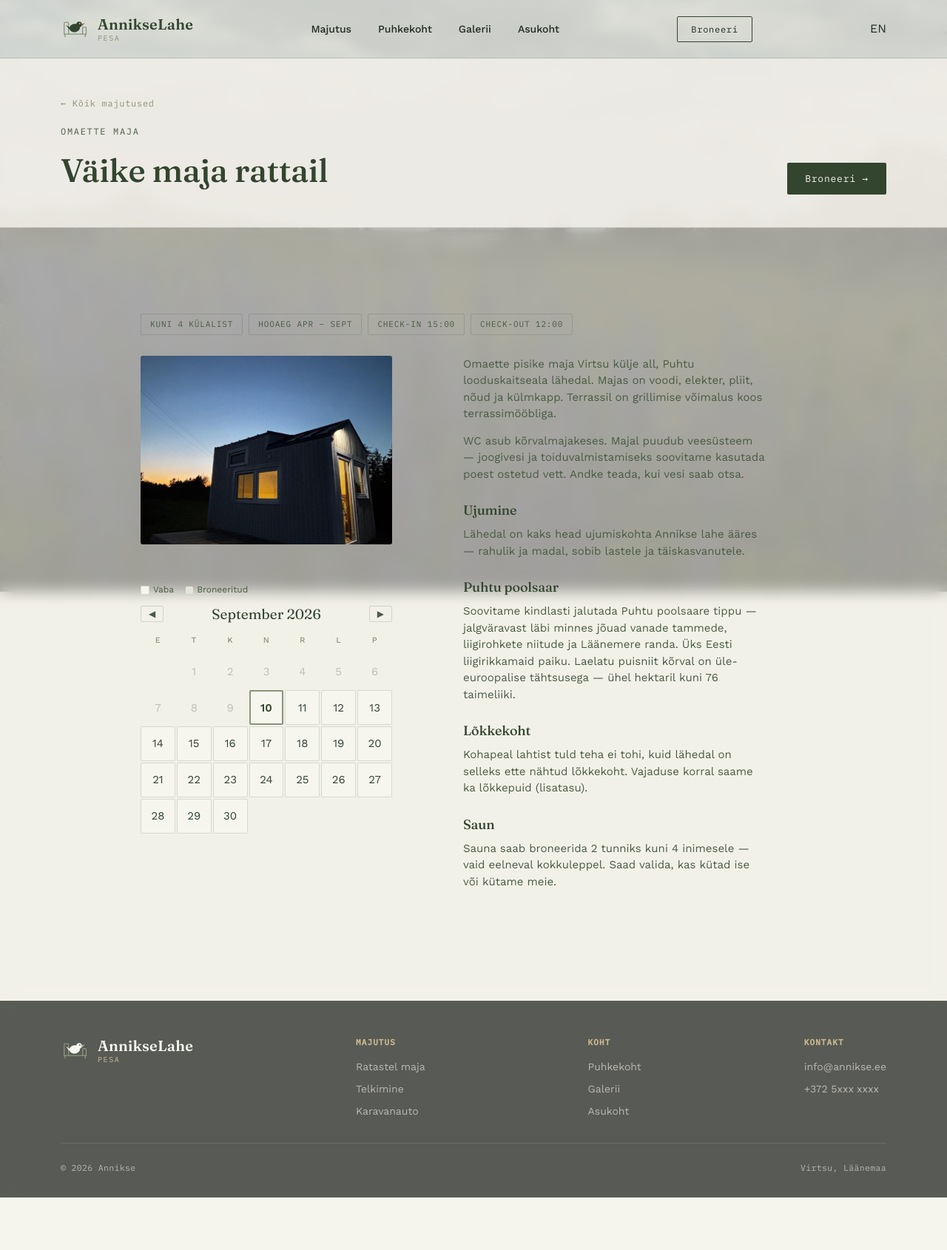
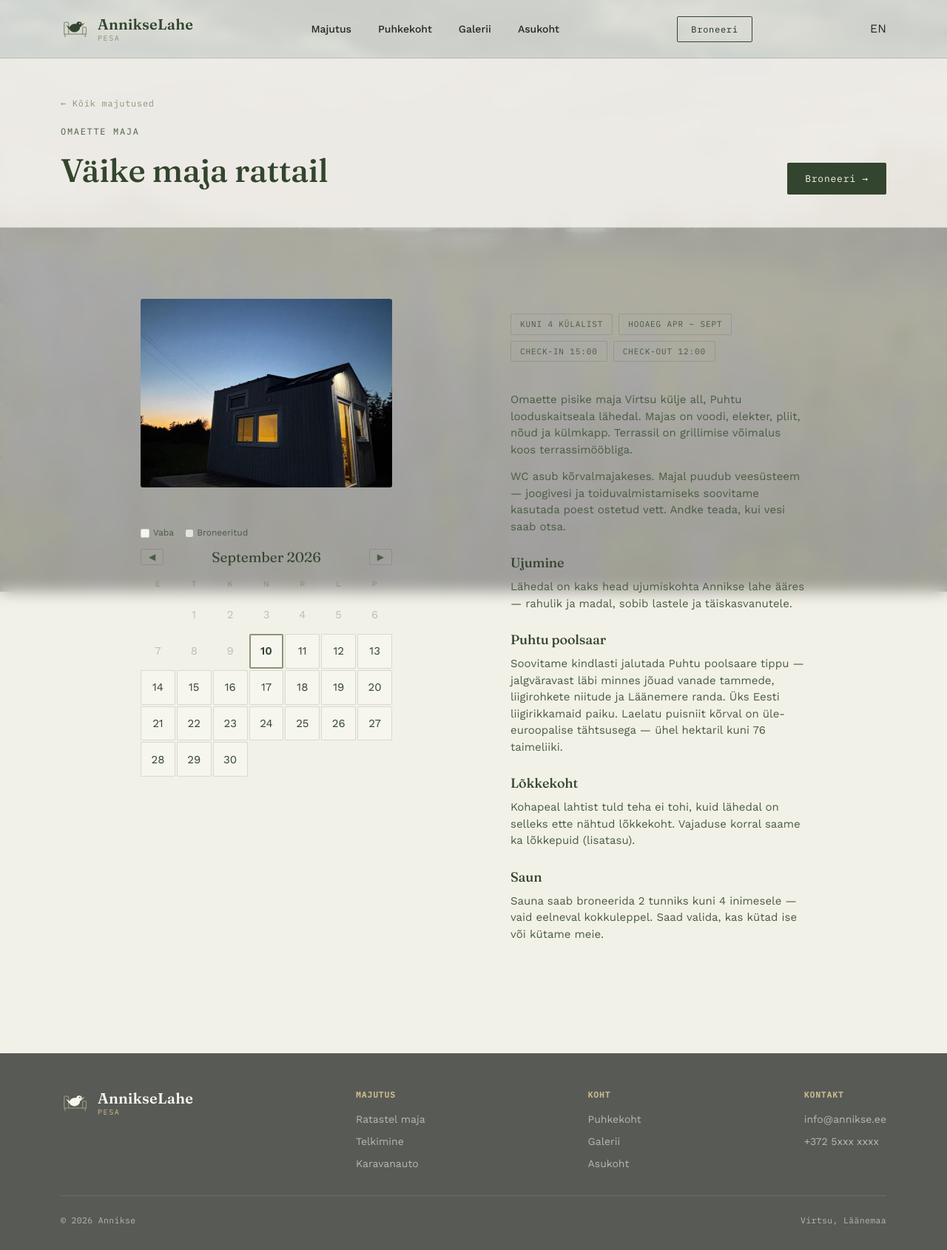
Before and after one commit to m1tsui/wwwannikse, a FastAPI app: page /ee/majutus/vaike-maja in a window 1280 px wide. Shown: the whole page at 74% size. Before the commit the page ends 1619 px from the top, so only its background shows below. Run offline with FastAPI, Linux system fonts and the light colour scheme; data that the repository does not hold is empty.

Commit message:
fix: pillid tagasi teksti kohale, suurem vahe pildi ja teksti vahel (160px)
Co-Authored-By: Claude Sonnet 4.6 <noreply@anthropic.com>
Claude-Session: https://claude.ai/code/session_017yhzPe9vmkkHmzvgsC2XDu

```diff
--- a/static/styles.css
+++ b/static/styles.css
@@ -690,7 +690,7 @@
   .majutus-pilt-kirjeldus {
     display: grid;
     grid-template-columns: 340px 1fr;
-    gap: 96px;
+    gap: 160px;
     align-items: start;
     margin-bottom: 40px;
   }
--- a/templates/et/majutus/vaike-maja.html
+++ b/templates/et/majutus/vaike-maja.html
@@ -63,13 +63,6 @@
     <div class="wrap">
       <div class="majutus-tutvustus">
 
-        <div class="info-pills" style="margin-bottom: 28px;">
-          <span class="info-pill">Kuni 4 külalist</span>
-          <span class="info-pill">Hooaeg apr – sept</span>
-          <span class="info-pill">Check-in 15:00</span>
-          <span class="info-pill">Check-out 12:00</span>
-        </div>
-
         <div class="majutus-pilt-kirjeldus">
 
           <!-- Vasak veerg: pilt + kalender -->
@@ -86,8 +79,15 @@
             </div>
           </div>
 
-          <!-- Parem veerg: tekst -->
+          <!-- Parem veerg: pillid + tekst -->
           <div class="majutus-info">
+            <div class="info-pills">
+              <span class="info-pill">Kuni 4 külalist</span>
+              <span class="info-pill">Hooaeg apr – sept</span>
+              <span class="info-pill">Check-in 15:00</span>
+              <span class="info-pill">Check-out 12:00</span>
+            </div>
+
             <div class="majutus-kirjeldus">
               <p>Omaette pisike maja Virtsu külje all, Puhtu looduskaitseala lähedal. Majas on voodi, elekter, pliit, nõud ja külmkapp. Terrassil on grillimise võimalus koos terrassimööbliga.</p>
 
```
